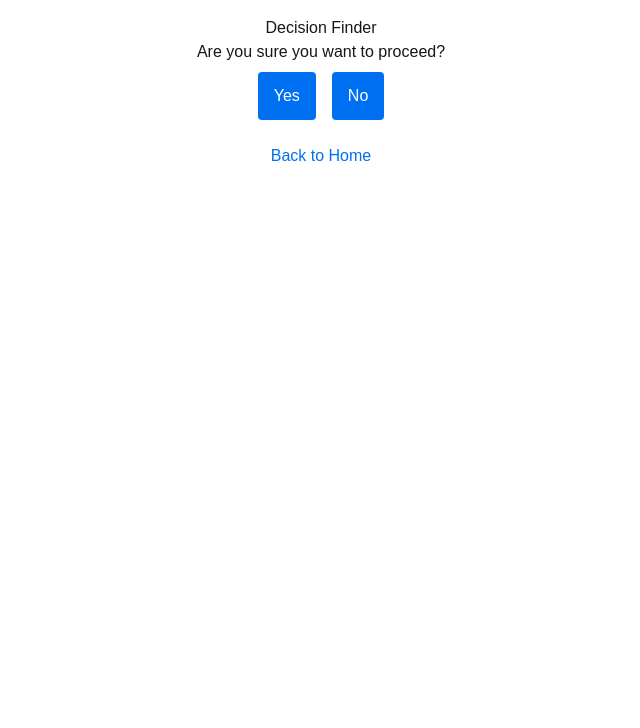
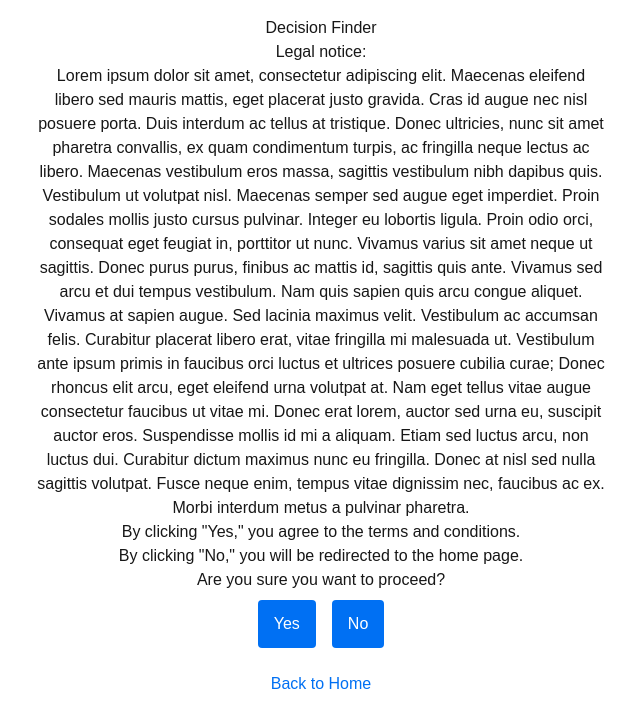
Before and after one commit to aerin-krebs/5915Eviction2, a Next.js app in the folder eviction2app/: page /decision-finder in a window 1280 px wide. Shown: the top 728 px of the page, without its empty margins (319-959 px from the left). Built offline with nearby package versions, Linux system fonts and the light colour scheme.

Commit message:
added spot for legal disclaimer

```diff
--- a/eviction2app/src/app/decision-finder/page.js
+++ b/eviction2app/src/app/decision-finder/page.js
@@ -15,6 +15,16 @@ export default function DecisionFinder() {
             <h1>Decision Finder</h1>
             {!decision && (
                 <>
+                    <p>Legal notice:</p>
+                    <p>Lorem ipsum dolor sit amet, consectetur adipiscing elit. Maecenas eleifend libero sed mauris mattis, eget placerat justo gravida. Cras id augue nec nisl posuere porta. Duis interdum ac tellus at tristique. Donec ultricies, nunc sit amet pharetra convallis, ex quam condimentum turpis, ac fringilla neque lectus ac libero. Maecenas vestibulum eros massa, sagittis vestibulum nibh dapibus quis. Vestibulum ut volutpat nisl. Maecenas semper sed augue eget imperdiet.
+
+                        Proin sodales mollis justo cursus pulvinar. Integer eu lobortis ligula. Proin odio orci, consequat eget feugiat in, porttitor ut nunc. Vivamus varius sit amet neque ut sagittis. Donec purus purus, finibus ac mattis id, sagittis quis ante. Vivamus sed arcu et dui tempus vestibulum. Nam quis sapien quis arcu congue aliquet. Vivamus at sapien augue. Sed lacinia maximus velit. Vestibulum ac accumsan felis.
+
+                        Curabitur placerat libero erat, vitae fringilla mi malesuada ut. Vestibulum ante ipsum primis in faucibus orci luctus et ultrices posuere cubilia curae; Donec rhoncus elit arcu, eget eleifend urna volutpat at. Nam eget tellus vitae augue consectetur faucibus ut vitae mi. Donec erat lorem, auctor sed urna eu, suscipit auctor eros. Suspendisse mollis id mi a aliquam. Etiam sed luctus arcu, non luctus dui. Curabitur dictum maximus nunc eu fringilla. Donec at nisl sed nulla sagittis volutpat. Fusce neque enim, tempus vitae dignissim nec, faucibus ac ex. Morbi interdum metus a pulvinar pharetra.
+
+                    </p>
+                    <p>By clicking &quot;Yes,&quot; you agree to the terms and conditions.</p>
+                    <p>By clicking &quot;No,&quot; you will be redirected to the home page.</p>
                     <p>Are you sure you want to proceed?</p>
                     <button style={styles.button} onClick={() => handleDecision('yes')}>
                         Yes
--- a/eviction2app/src/app/page.js
+++ b/eviction2app/src/app/page.js
@@ -28,13 +28,16 @@ export default function Home() {
       {/* Buttons / Navigation */}
       <div style={styles.buttonContainer}>
         <Link href="/resource-finder" style={styles.button}>
-          Find a Solution
+          Resources page
         </Link>
         <Link href="/faq" style={styles.button}>
           FAQs
         </Link>
         <Link href="/chat" style={styles.button}>
           Chat Now
+        </Link>
+        <Link href="/decision-finder" style={styles.button}>
+          Let us link you
         </Link>
 
       </div>
```
